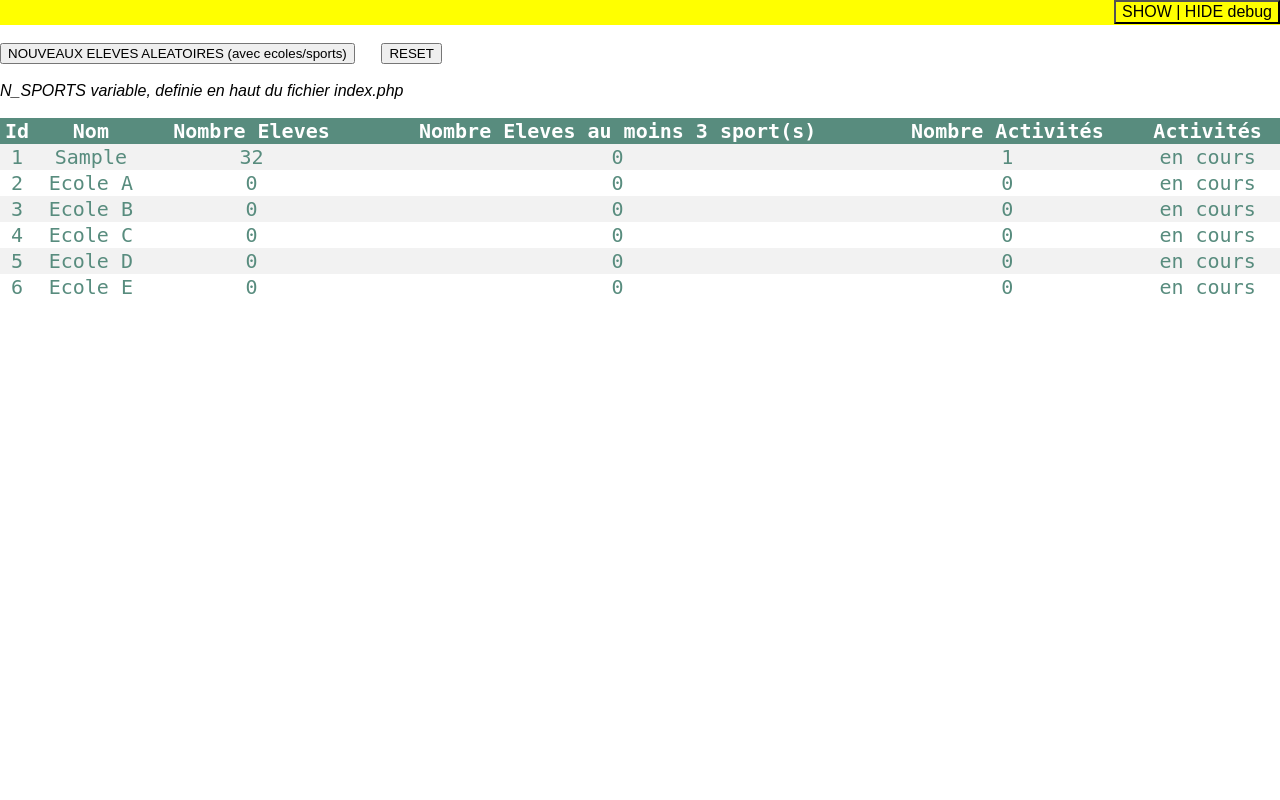
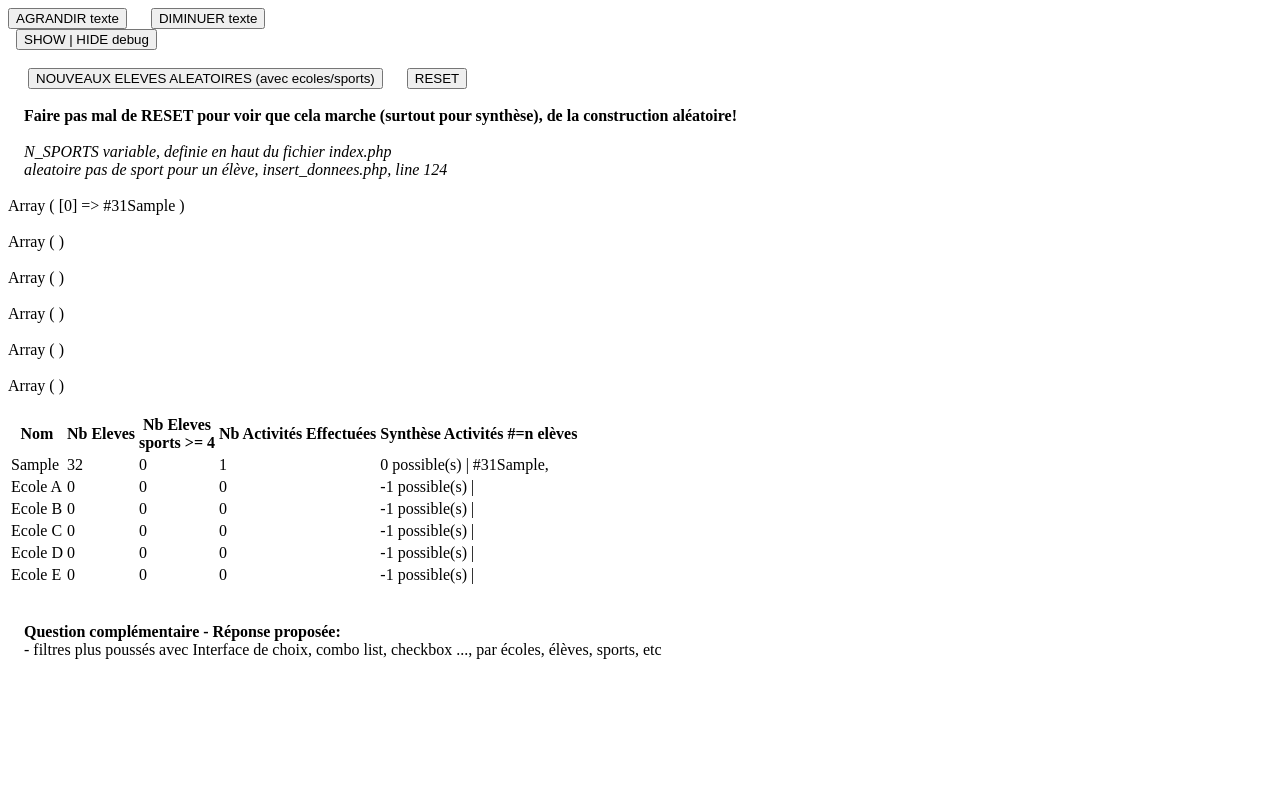
Before and after one commit to vincseize/statistiques, a PHP site: page / in a window 1280 px wide. Run offline with PHP 8.4, Linux system fonts and the light colour scheme; tables that the repository leaves empty hold one stand-in row (values such as "Sample post"); some libraries are stand-ins or nearby versions.

Commit message:
Update index.php

```diff
--- a/index.php
+++ b/index.php
@@ -1,81 +1,18 @@
 <?php
-define("N_SPORTS","3");
+define("N_SPORTS","4");
 ?>
-<style>
-    body,html {
-        margin:0;
-        padding:0;
-        font-family: Arial;
-    }
-    .div_bt_agrandir{
-        margin:0;
-        padding:0;
-        display: none;
-        position: absolute;
-        top: 0;
-        left: 0;
-    }
-    .resultats_database{
-        display: block;
-        background-color: yellow;
-    }
-    .div_show_hide{
-        background-color: yellow;
-        width:100%;
-        height:25px;
-        margin:0;
-        padding:0;
-    }
-    .show_hide{
-        background-color: yellow;
-        font-size: 16px;
-        position: absolute;
-        top: 0;
-        right: 0;
-    }
+<html>
+<head>
+    <title>statistiques Valérie</title>
+    <link rel="stylesheet" type="text/css"href="css/styles.css">
+    <script src="js/jquery.min.js"></script>
+    <script src="js/scripts.js"></script>
+</head>
 
-    table {
-        border-collapse: collapse;
-        width: 100%;
-        color: #588c7e;
-        font-family: monospace;
-        font-size: 20px;
-        text-align: left;
-    }
-    th {
-        background-color: #588c7e;
-        color: white;
-        text-align: center;
-    }
-    tr:nth-child(even) {
-        background-color: #f2f2f2
-    }
-    td {
-        text-align: center;
-    }
+<body>
 
-</style>
+    <div id="loader" >&nbsp;<div class="loader"></div> </div>
 
-<script type="text/javascript">
-    function toggleContent() {
-        // Get the DOM reference
-        var contentIdDb = document.getElementById("resultats_database");
-        var contentIdAgrandir = document.getElementById("div_bt_agrandir");
-        // Toggle
-        contentIdDb.style.display == "block" ? contentIdDb.style.display = "none" : contentIdDb.style.display = "block";
-        contentIdAgrandir.style.display == "block" ? contentIdAgrandir.style.display = "none" : contentIdAgrandir.style.display = "block";
-    }
-    function increaseFontSize(objId, plusOUmoins) {
-        obj = document.getElementById(objId);
-        currentSize = parseFloat(obj.style.fontSize);
-        if(plusOUmoins=='+'){
-            obj.style.fontSize = (currentSize + .1) + "em";
-        }
-        if(plusOUmoins=='-'){
-            obj.style.fontSize = (currentSize - .1) + "em";
-        }
-    }
-</script>
 
     <div id="div_bt_agrandir" class="div_bt_agrandir">
         <input type="button" value="AGRANDIR texte" onclick="increaseFontSize('resultats_database', '+');" />
@@ -94,12 +31,19 @@
     <br>
 
 
-<input type="button" value="NOUVEAUX ELEVES ALEATOIRES (avec ecoles/sports)" onclick="window.location.href='index.php'" />
     &nbsp;&nbsp;&nbsp;&nbsp;
-<input type="button" value="RESET" onclick="window.location.href='index.php?VAR_VIDER'" />
+
+    <input type="button" value="NOUVEAUX ELEVES ALEATOIRES (avec ecoles/sports)" onclick="RELOAD();" />
+    &nbsp;&nbsp;&nbsp;&nbsp;
+
+    <input type="button" value="RESET" onclick="VIDER_TABLES();" />
 
     <br><br>
-<i>N_SPORTS variable, definie en haut du fichier index.php</i>
+    &nbsp;&nbsp;&nbsp;&nbsp;<b>Faire pas mal de RESET pour voir que cela marche (surtout pour synthèse), de la construction aléatoire!</b>
+    <br><br>
+    &nbsp;&nbsp;&nbsp;&nbsp;<i>N_SPORTS variable, definie en haut du fichier index.php</i>
+    <br>
+    &nbsp;&nbsp;&nbsp;&nbsp;<i>aleatoire pas de sport pour un élève, insert_donnees.php, line 124</i>
     <br><br>
 
     <div class="resultats">
@@ -107,16 +51,38 @@
 
         <table>
         <tr>
-    <th>Id</th>
+        <!-- <th>Id</th> -->
         <th>Nom</th>
-    <th>Nombre Eleves</th>
-    <th>Nombre Eleves au moins <?php echo N_SPORTS;?> sport(s)</th>
-    <th>Nombre Activités</th>
-    <th>Activités</th>
+        <th>Nb Eleves</th>
+        <th>Nb Eleves <br>sports >= <?php echo N_SPORTS;?></th>
+        <th>Nb Activités Effectuées</th>
+        <th>Synthèse Activités #=n elèves</th>
         </tr>
         <?php
 
             include('inc/inc_connect.php');
+
+            function syntheses_activites($conn,$id_ecole){
+                $syntheses_activites = array();
+                $sql = "SELECT ids_sport FROM eleves WHERE id_ecole = '$id_ecole'";
+                $result = $conn->query($sql);
+                if ($result->num_rows > 0) {
+                    while($row = $result->fetch_assoc()) {
+                        $ids_sports = unserialize($row["ids_sport"]);
+                        // on enleve les doublons
+                        $ids_sports = array_unique($ids_sports);
+                        foreach ($ids_sports as $id_sport){
+                            array_push($syntheses_activites,$id_sport);
+                        }
+                    }
+                }
+                // on enleve les doublons
+                $syntheses_activites = array_unique($syntheses_activites);
+                // echo "<br>------";
+                // print_r($syntheses_activites);
+                // echo "<br>";
+                return $syntheses_activites;
+            }
 
             function compte_eleves($conn,$id_ecole){
                 $sql = "SELECT id FROM eleves WHERE id_ecole = '$id_ecole'";
@@ -134,7 +100,7 @@
                 if ($result->num_rows > 0) {
                     while($row = $result->fetch_assoc()) {
                         $ids_sports = unserialize($row["ids_sport"]);
-                    if (count($ids_sports)>3){
+                        if (count($ids_sports)>N_SPORTS){
                             $nombre_eleves++;
                         }
                         if (count($ids_sports)>$nombre_activites){
@@ -146,6 +112,33 @@
                 return array($nombre_eleves,$nombre_activites);
             }
 
+            function find_idSport($conn,$id_ecole,$id_sport,$n_syntheses_activites){
+
+                $sql = "SELECT sport FROM sports WHERE id = '$id_sport'";
+                        $r2 = $conn->query($sql);
+                        if ($r2->num_rows > 0) {
+                            while($row = $r2->fetch_assoc()) {
+                                $sport = $row["sport"];
+                                $n_eleves = 0;
+
+                                $sql3 = "SELECT id,ids_sport,id_ecole FROM eleves WHERE id_ecole = '$id_ecole'";
+                                $r3 = $conn->query($sql3);
+                                if ($r3->num_rows > 0) {
+                                    while($row = $r3->fetch_assoc()) {
+                                        $ids_sports = unserialize($row["ids_sport"]);
+                                        if (in_array($id_sport, $ids_sports)) {
+                                            $n_eleves++;
+                                        }
+                                    }
+                                }
+
+                                $n_syntheses_activites .= ' #'.strval($n_eleves).$sport.',';
+                            }
+                        }
+                return $n_syntheses_activites;
+            }
+
+
             $sql = "SELECT id, ecole FROM ecoles";
             $result = $conn->query($sql);
             if ($result->num_rows > 0) {
@@ -156,14 +149,60 @@
                     $nombre_eleves = compte_eleves($conn,$id_ecole);
                     $nombre_eleves_au_moins_un_sport = compte_eleves_au_moins_N_sport($conn,$id_ecole)[0];
                     $nombre_activites = compte_eleves_au_moins_N_sport($conn,$id_ecole)[1];
-                $synteses_activites = "en cours";
+                    $syntheses_activites = syntheses_activites($conn,$id_ecole);
+                    $ns = intval(count($syntheses_activites))-1;
+                    $n_syntheses_activites = $ns." possible(s) | ";
 
-                echo "<tr><td>" . $id_ecole.
-                "</td><td>" . $nom_ecole .
+                    foreach ($syntheses_activites as $id_sport){
+                        // $nom_activites = '';
+                        $n_syntheses_activites = find_idSport($conn,$id_ecole,$id_sport,$n_syntheses_activites);
+                    }
+
+
+                    // tri
+                    $array_synthese = array();
+                    $tmp = explode(" | ",$n_syntheses_activites)[1];
+                    $tmp = explode(",",$tmp);
+                    // print_r($tmp);
+                    // print_r("<br>");
+                    // $array_synthese_couple = array();
+                    foreach($tmp as $value){
+
+                        // try{
+                            // print_r($array_synthese);
+
+                            if(!empty($value)){
+                                array_push($array_synthese,$value);
+                            }
+
+                        // }
+                        // catch(Exception $e){
+                        // }
+                    }
+
+
+
+                    // $array_synthese = array_unique($array_synthese);
+
+                    // print_r($array_synthese);
+                    sort($array_synthese);
+                    // echo "<br><br>";
+                    $array_synthese = array_reverse($array_synthese);
+                    print_r($array_synthese);
+                    echo "<br><br>";
+                    $n_syntheses_activites = $ns." possible(s) | ";
+                    foreach($array_synthese as $value){
+                        $n_syntheses_activites .= $value.',';
+                    }
+
+
+                    // echo "<tr><td>" . $id_ecole.
+                    echo "<tr><td>" . $nom_ecole.
+                    // "</td><td>" . $nom_ecole .
                     "</td><td>" . $nombre_eleves .
                     "</td><td>" . $nombre_eleves_au_moins_un_sport .
                     "</td><td>" . $nombre_activites .
-                "</td><td>". $synteses_activites. "</td></tr>";
+                    "</td><td class='td_synthese'>". $n_syntheses_activites. "</td></tr>";
                 }
             echo "</table>";
             } else { echo "0 results"; }
@@ -174,3 +213,22 @@
 
 
     </div>
+
+
+    <br><br>
+    &nbsp;&nbsp;&nbsp;&nbsp;<b>Question complémentaire - Réponse proposée:</b>
+    <br>
+    &nbsp;&nbsp;&nbsp;&nbsp;- filtres plus poussés avec Interface de choix, combo list, checkbox ..., par écoles, élèves, sports, etc
+    <br><br>
+
+
+
+    <script type="text/javascript">
+        $(document).ready(function() {
+            // alert("I am an alert box!");
+            $(loader).hide();
+        });
+    </script>
+
+</body>
+</html>
```
Lines whose indentation alone changed are shown as unchanged.
